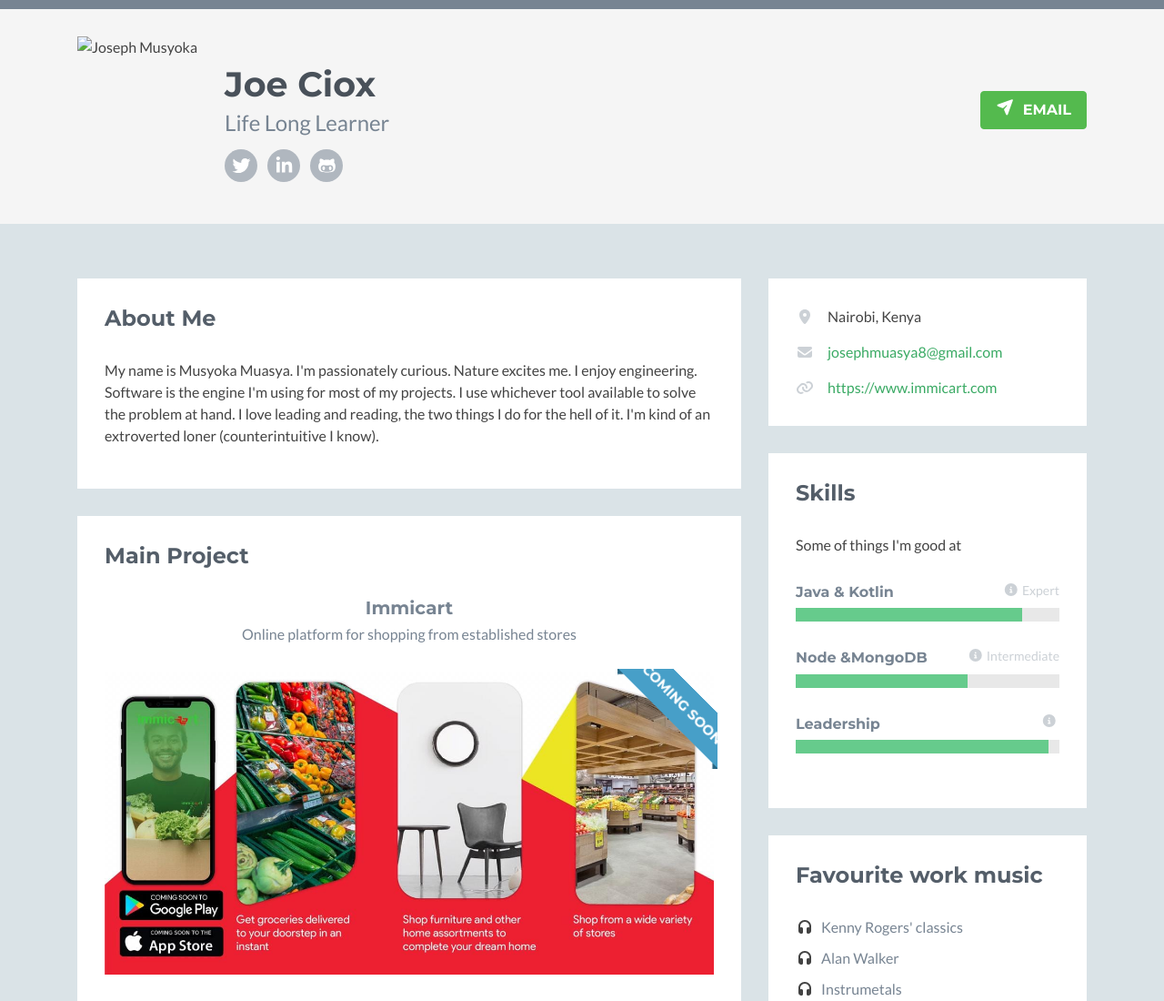
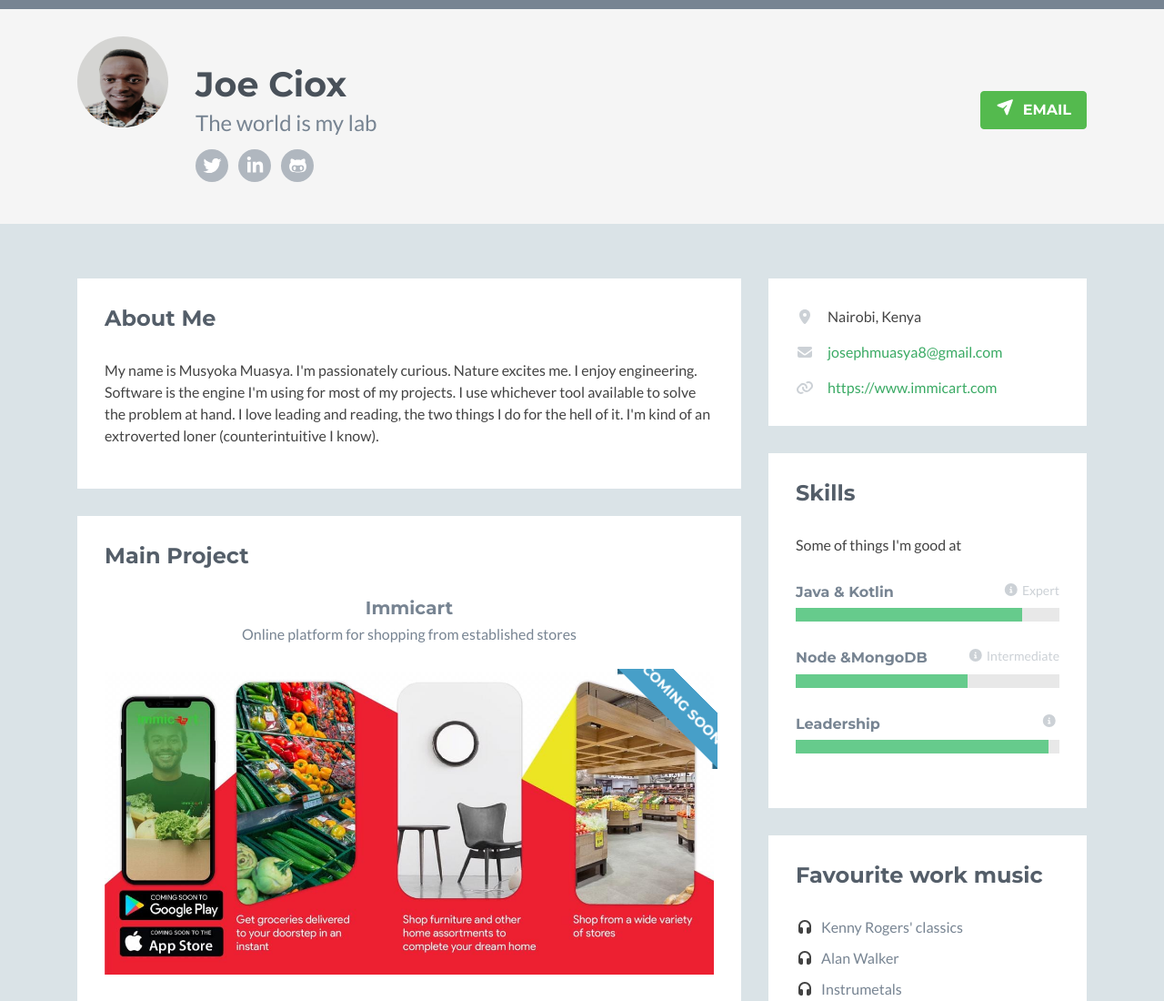
Before and after one commit to musyokamuasya/musyokamuasya.github.io, a plain HTML site: page index.html in a window 1280 px wide. Shown: the top 1100 px of the page at 91% size. Drawn offline with nearby package versions, Linux system fonts and the light colour scheme; no server answers; a script that the page names is missing; some icons are missing.

Commit message:
Added round profile image

```diff
--- a/assets/css/styles.css
+++ b/assets/css/styles.css
@@ -129,6 +129,11 @@
 
 .header .profile-image {
   margin-right: 30px;
+  position: relative;
+  width: 100px;
+  height: 100px;
+  border-radius: 50%;
+  overflow: hidden
 }
 
 .header .profile-content .name {
--- a/index.html
+++ b/index.html
@@ -34,10 +34,10 @@
     <!-- ******HEADER****** -->
     <header class="header">
         <div class="container clearfix">
-            <img class="profile-image img-fluid float-left" src="" alt="Joseph Musyoka" />
+            <img class="profile-image img-fluid float-left" src="assets/images/musyoka.png" alt="Joseph Musyoka" />
             <div class="profile-content float-left">
                 <h1 class="name">Joe Ciox</h1>
-                <h2 class="desc">Life Long Learner</h2>
+                <h2 class="desc">The world is my lab</h2>
                 <ul class="social list-inline">
                     <li class="list-inline-item"><a href="https://twitter.com/call_me_ciox"><i class="fab fa-twitter"></i></a></li>
                     <li class="list-inline-item"><a href="https://www.linked.com/in/musyokamuasya"><i class="fab fa-linkedin-in"></i></a></li>
```
Also changed, not shown: assets/images/musyoka.png (added).
